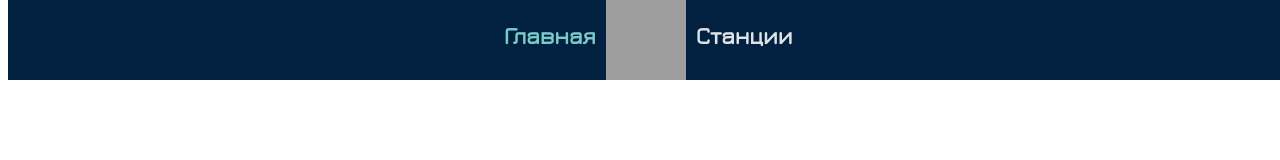
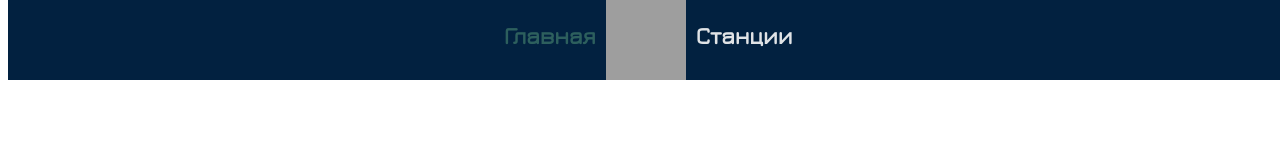
Before and after one commit to Daniil-Melnik/subway_system_frontend, a Next.js app in the folder subway_frontend/: page / in a window 1280 px wide. In both pictures the pointer is over the link "Главная". Shown: the top 160 px of the page. Built offline with nearby package versions, Linux system fonts and the light colour scheme; grey boxes are pictures that could not be loaded.

Commit message:
cahnged ids

```diff
--- a/subway_frontend/components/Head/Head.module.css
+++ b/subway_frontend/components/Head/Head.module.css
@@ -35,5 +35,5 @@
   }
 
   .linka:hover {
-    color:  #7bcac7;
+    color:  #2D5F5D;
   }
--- a/subway_frontend/pages/Stations/[id].jsx
+++ b/subway_frontend/pages/Stations/[id].jsx
@@ -33,7 +33,7 @@ export async function getStaticProps(context) {
 
 export async function getStaticPaths(context) {
     return {
-        paths: [{ params: {id: "1"}}, { params: {id: "2"}}],
+        paths: [{ params: {id: "1"}}, { params: {id: "2"}}, { params: {id: "3"}}],
         fallback: false,
     };
 }
```
